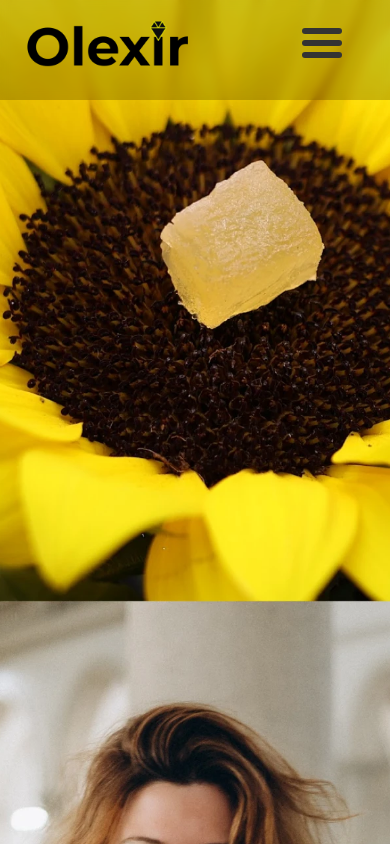
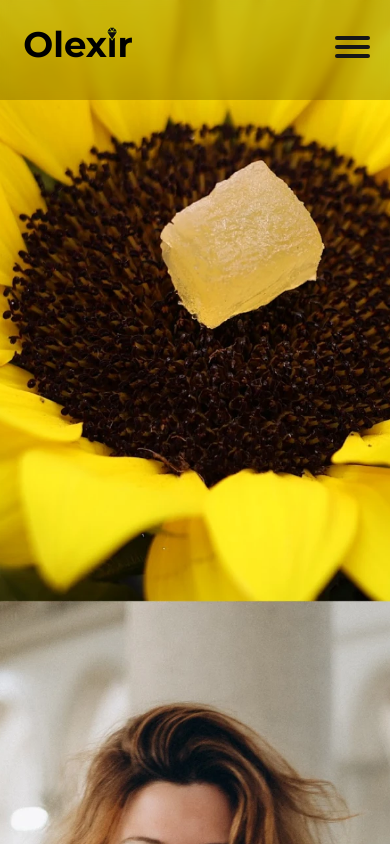
Before and after one commit to MrDrProfessorPatrick/olexir, a Next.js app: page /aboutus in a window 390 px wide. Shown: the top 844 px of the page. Built offline with nearby package versions, Linux system fonts and the light colour scheme.

Commit message:
blur small navbar done

```diff
--- a/src/app/globals.css
+++ b/src/app/globals.css
@@ -12,11 +12,12 @@
 :root {
     --background: #231428;
     --foreground: #000000;
-    --bar-width: 40px;
-    --bar-height: 6px;
-    --hamburger-gap: 6px;
-    --foregroundburger: #333;
+    --bar-width: 35px;
+    --bar-height: 4px;
+    --hamburger-gap: 5px;
+    --foregroundburger: #161616;
     --backgroundburger: white;
+    --hamburger-margin-top: 8px;
     --hamburger-margin: 8px;
     --animation-timing: 200ms ease-in-out;
     --hamburger-height: calc(var(--bar-height) * 3 + var(--hamburger-gap) * 2);
@@ -168,7 +169,7 @@ body {
     gap: var(--hamburger-gap);
     width: max-content;
     position: absolute;
-    top: var(--hamburger-margin);
+    top: var(--hamburger-margin-top);
     right: var(--hamburger-margin);
     z-index: 999;
     cursor: pointer;
@@ -231,10 +232,6 @@ body {
     top: 0;
     transition: translate var(--animation-timing);
     translate: 100%;
-    /* background-color: rgb(214, 141, 4); */
-    /* background-color: rgba(255, 255, 255, 0.2);
-    backdrop-filter: blur(12px);
-    -webkit-backdrop-filter: blur(12px); */
     z-index: 800;
 }
 
@@ -259,28 +256,27 @@ body {
         #8d8d8d 40%
     );
 
-    /* magic cut-out */
     -webkit-mask:
         linear-gradient(#000 0 0) content-box,
         linear-gradient(#000 0 0);
     -webkit-mask-composite: xor;
     mask-composite: exclude;
-
     pointer-events: none;
 }
 
 .glassButton {
     position: relative;
-
     backdrop-filter: blur(12px);
     -webkit-backdrop-filter: blur(12px);
     background: rgba(0, 0, 0, 0.3);
     border-radius: 16px;
+    padding-bottom: 10px;
 }
 
 .glassButton::before {
     content: '';
     position: absolute;
+    top: 0;
     left: 0;
     width: 200px;
     height: 100%;
@@ -303,7 +299,6 @@ body {
     pointer-events: none;
 }
 
-
 .hamburger-menu:has(input:checked) + .sidebar {
     translate: 0;
 }
--- a/src/components/ContactModal.js
+++ b/src/components/ContactModal.js
@@ -101,7 +101,7 @@ export default function ContactModal() {
                     <div className="relative p-8 md:p-12">
                         <button
                             onClick={closePopup}
-                            className="absolute top-6 right-6 text-white/80 hover:text-white transition-colors"
+                            className="absolute text-[26px] top-6 right-6 text-white/80 hover:text-white transition-colors"
                         >
                             ✕
                         </button>
--- a/src/components/HeroPage.js
+++ b/src/components/HeroPage.js
@@ -14,7 +14,9 @@ const lato = Lato({
 export default function HeroPage() {
     const { openPopup } = usePopup()
     return (
-        <section className="relative w-full h-[1180px] lg:h-[916px]">
+        <section
+            className={`relative w-full h-[1180px] lg:h-[916px] ${lato.className}`}
+        >
             <Image
                 src="/OlexirPresentation.png"
                 alt="Background with yellow oleogel"
--- a/src/components/HomePageContent.js
+++ b/src/components/HomePageContent.js
@@ -1,9 +1,16 @@
 import Image from 'next/image'
 import Link from 'next/link'
 import { Lato } from 'next/font/google'
+import { Montserrat } from 'next/font/google'
 
 const lato = Lato({
     variable: '--font-lato',
+    subsets: ['latin'],
+    weight: ['100', '300', '400', '700', '900'],
+})
+
+const montserrat = Montserrat({
+    variable: '--font-montserrat',
     subsets: ['latin'],
     weight: ['100', '300', '400', '700', '900'],
 })
@@ -33,7 +40,7 @@ export default function HomePageContent() {
                 <div className="flex-1 max-w-[800px]">
                     <div className="flex items-start pt-20 lg:pt-36 pb-10 absolute left-[3%] md:relative md:left-0 2xl:absolute 2xl:ml-[7vw] 2xl:pt-28">
                         <span
-                            className={`text-[98px] lg:text-[142px] leading-[0] font-semibold text-white opacity-50 ${lato.className}`}
+                            className={`text-[98px] lg:text-[142px] leading-[0] font-semibold text-white opacity-50 ${montserrat.className}`}
                         >
                             “
                         </span>
@@ -44,7 +51,7 @@ export default function HomePageContent() {
                     >
                         Olexir emerged from{' '}
                         <Link
-                            href="https://entrepreneurship.ethz.ch..."
+                            href="https://entrepreneurship.ethz.ch/startups-spinoffs/find-offers-programs-space-grants-for-entrepreneurs/pioneer-fellowship/current-fellows/20241/olexir.html"
                             target="_blank"
                             className="underline hover:opacity-80"
                         >
@@ -66,7 +73,7 @@ export default function HomePageContent() {
 
                     <div className="absolute right-[10px] mt-[80px] md:mt-0 md:relative md:flex md:justify-end md:pt-14 md:pb-10">
                         <span
-                            className={`text-[98px] lg:text-[142px] leading-[0] font-semibold text-white opacity-50 ${lato.className}`}
+                            className={`text-[98px] lg:text-[142px] leading-[0] font-semibold text-white opacity-50 ${montserrat.className}`}
                         >
                             ”
                         </span>
--- a/src/components/MenuButtons.js
+++ b/src/components/MenuButtons.js
@@ -2,6 +2,13 @@
 
 import { usePathname } from 'next/navigation'
 import Link from 'next/link'
+import { Lato } from 'next/font/google'
+
+const lato = Lato({
+    variable: '--font-lato',
+    subsets: ['latin'],
+    weight: ['100', '300', '400', '700', '900'],
+})
 
 export default function MenuButtons({ buttons }) {
     const path = usePathname()
@@ -16,7 +23,9 @@ export default function MenuButtons({ buttons }) {
     const activeButton = getActiveButton()
 
     return (
-        <div className="glass absolute flex gap-10 right-1 2xl:right-10 xl:right-10 lg:right-10 md:right-10 sm:gap-2 sm:right-1 mt-5 lg:mr-12 pb-3 pt-3 items-center shadow-xl/30">
+        <div
+            className={`glass absolute flex gap-10 right-1 2xl:right-10 xl:right-10 lg:right-10 md:right-10 sm:gap-2 sm:right-1 mt-5 lg:mr-12 pb-3 pt-3 items-center shadow-xl/30 ${lato.className}`}
+        >
             {buttons.map((button) => {
                 const isActive = activeButton === button
                 const href = `/${button.replace(/\s+/g, '').toLowerCase()}`
--- a/src/components/NavBar.js
+++ b/src/components/NavBar.js
@@ -2,14 +2,23 @@
 import Image from 'next/image'
 import Link from 'next/link'
 import MenuButtons from './MenuButtons'
+import { Lato } from 'next/font/google'
+
+const lato = Lato({
+    variable: '--font-lato',
+    subsets: ['latin'],
+    weight: ['100', '300', '400', '700', '900'],
+})
 
 export default function NavBar() {
     const buttons = ['Technology', 'Applications', 'About Us']
 
     return (
         <>
-            <div className="absolute w-full h-[100px] backdrop-blur-xs  bg-black/20 z-50 ">
-                <div className="absolute  inset-0 flex items-center justify-center z-10 w-[180px] h-[60px] xs:w-[180px] xs:h-[60px] lg:w-[220px] lg:h-[70px] ml-[5%] mt-4 z-1000">
+            <div
+                className={`absolute w-full h-[100px] backdrop-blur-xs  bg-black/20 z-50 ${lato.className}`}
+            >
+                <div className="absolute  inset-0 flex items-center justify-center z-10  w-[120px] h-[40px] xs:w-[120px] xs:h-[40px] md:w-[220px] md:h-[70px] ml-[5%] mt-6 md:mt-4 z-1000">
                     <Link
                         href="/"
                         className="absolute inset-0 z-20"
@@ -35,7 +44,7 @@ export default function NavBar() {
             </div>
 
             {/* Mobile (<640px) */}
-            <div className="absolute block md:hidden z-999 right-10 top-5">
+            <div className="absolute block md:hidden z-999 right-3 top-7">
                 <label className="hamburger-menu">
                     <input
                         id="menu-toggle"
@@ -51,8 +60,9 @@ export default function NavBar() {
                         }}
                     />
                 </label>
+
                 <div className="sidebar">
-                    <div className="absolute inset-0 flex items-center justify-center z-10 w-[180px] h-[60px] xs:w-[180px] xs:h-[60px] lg:w-[220px] lg:h-[70px] ml-[5%] mt-4 z-1000">
+                    <div className="absolute inset-0 flex items-center justify-center z-10 w-[120px] h-[40px] xs:w-[120px] xs:h-[40px] lg:w-[220px] lg:h-[70px] ml-[5%] mt-6 z-1000">
                         <Link
                             href="/"
                             className="absolute inset-0 z-20"
@@ -68,8 +78,8 @@ export default function NavBar() {
                             />
                         </Link>
                     </div>
-                    <div className="w-full h-full pt-60 backdrop-blur-md bg-black/30">
-                        {buttons.map((button) => {
+                    <div className="w-full h-full pt-60 backdrop-blur-md bg-black/30  ">
+                        {buttons.map((button, index) => {
                             let href = `/${button
                                 .replace(/\s+/g, '')
                                 .toLowerCase()}`
@@ -85,9 +95,15 @@ export default function NavBar() {
                                             'overflow-hidden'
                                         )
                                     }}
-                                    className="glassButton block w-[200px] mx-auto text-white text-4xl mt-5 font-semibold text-center"
+                                    className={`block w-[200px] mx-auto text-white mt-5 pb-6 font-extrabold text-center  ${
+                                        index === buttons.length - 1
+                                            ? ''
+                                            : 'border-b-[1px] border-white'
+                                    }`}
                                 >
-                                    <span className="text-2xl">{button}</span>
+                                    <span className="text-[20px]">
+                                        {button}
+                                    </span>
                                 </Link>
                             )
                         })}
```
